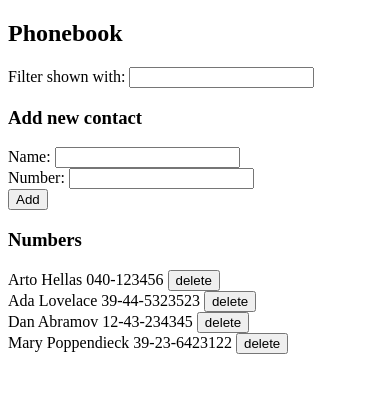
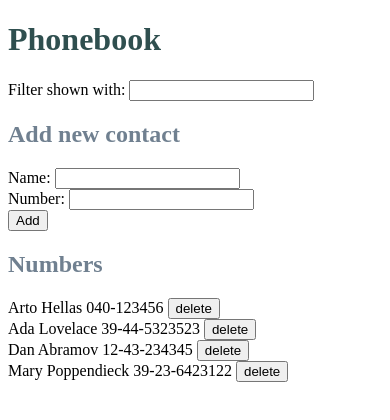
Before and after one commit to elaktupp/fullstackcourse, a React (Vite) app in the folder part2/phonebook/: page / in a window 390 px wide. Shown: the top 420 px of the page. Built offline with nearby package versions, Linux system fonts and the light colour scheme; data requests are answered from the project's data file.

Commit message:
Part 2 - Exercises 2.16 the phonebook step 11. Info message added.

```diff
--- a/part2/phonebook/src/App.jsx
+++ b/part2/phonebook/src/App.jsx
@@ -3,6 +3,8 @@ import Filter from "./components/Filter";
 import PersonForm from "./components/PersonForm";
 import Persons from "./components/Persons";
 import phonebookService from "./services/phonebook";
+import "./index.css";
+import Notification from "./components/Notification";
 
 const App = () => {
   const [persons, setPersons] = useState([]);
@@ -14,6 +16,7 @@ const App = () => {
   const [newName, setNewName] = useState("");
   const [newNumber, setNewNumber] = useState("");
   const [newFilter, setNewFilter] = useState("");
+  const [message, setMessage] = useState(null);
 
   const handleNameChange = (event) => {
     setNewName(event.target.value);
@@ -40,6 +43,13 @@ const App = () => {
     }
   });
 
+  const showMessage = (message, timeout = 3000) => {
+    setMessage(message);
+    setTimeout(() => {
+      setMessage(null);
+    }, timeout);
+  };
+
   const handleAddContact = (event) => {
     event.preventDefault();
 
@@ -57,10 +67,11 @@ const App = () => {
           name: newName,
           number: newNumber,
         };
-        phonebookService.updateContact(newPersonData).then((_data) => {
+        phonebookService.updateContact(newPersonData).then((data) => {
           phonebookService.getAllContacts().then((data) => setPersons(data));
           setNewName("");
           setNewNumber("");
+          showMessage(`Number of ${data.name} changed to ${data.number}.`);
         });
       }
     } else {
@@ -69,25 +80,28 @@ const App = () => {
         setPersons(persons.concat(data));
         setNewName("");
         setNewNumber("");
+        showMessage(`New contact added ${data.name} ${data.number}.`);
       });
     }
   };
 
   const handleDeleteContact = (index) => {
     if (
-      window.confirm(`Are you sure you want to delete ${persons[index].name}?`)
+      window.confirm(`Are you sure you want to remove ${persons[index].name}?`)
     ) {
       phonebookService.deleteContact(persons[index].id).then((data) => {
         phonebookService.getAllContacts().then((data) => setPersons(data));
+        showMessage(`Removed ${data.name}.`);
       });
     }
   };
 
   return (
     <div>
-      <h2>Phonebook</h2>
+      <h1>Phonebook</h1>
+      <Notification message={message} />
       <Filter newFilter={newFilter} handleFilterChange={handleFilterChange} />
-      <h3>Add new contact</h3>
+      <h2>Add new contact</h2>
       <PersonForm
         handleAddContact={handleAddContact}
         newName={newName}
@@ -95,7 +109,7 @@ const App = () => {
         newNumber={newNumber}
         handleNumberChange={handleNumberChange}
       />
-      <h3>Numbers</h3>
+      <h2>Numbers</h2>
       <Persons contactList={contactList} deleteContact={handleDeleteContact} />
     </div>
   );
--- /dev/null
+++ b/part2/phonebook/src/components/Notification.jsx
@@ -0,0 +1,11 @@
+import React from "react";
+
+const Notification = ({ message }) => {
+  if (message === null) {
+    return null;
+  } else {
+    return <div className="info-message">{message}</div>;
+  }
+};
+
+export default Notification;
--- /dev/null
+++ b/part2/phonebook/src/index.css
@@ -0,0 +1,17 @@
+h1 {
+  color: darkslategray;
+}
+
+h2 {
+  color: slategray;
+}
+
+.info-message {
+  border: 6px solid lightskyblue;
+  border-radius: 9px;
+  border-style: double;
+  background-color: white;
+  color: black;
+  padding: 10px;
+  margin-bottom: 20px;
+}
```
